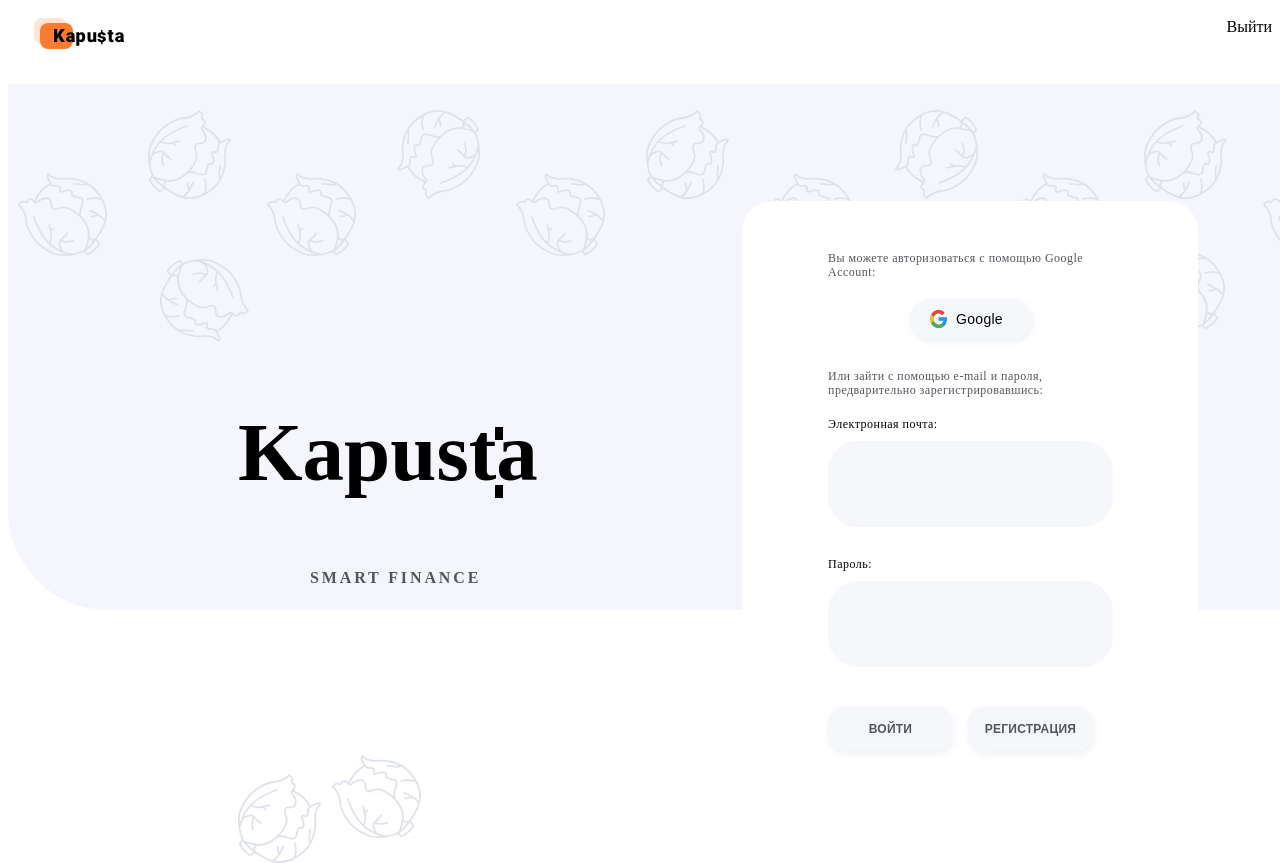
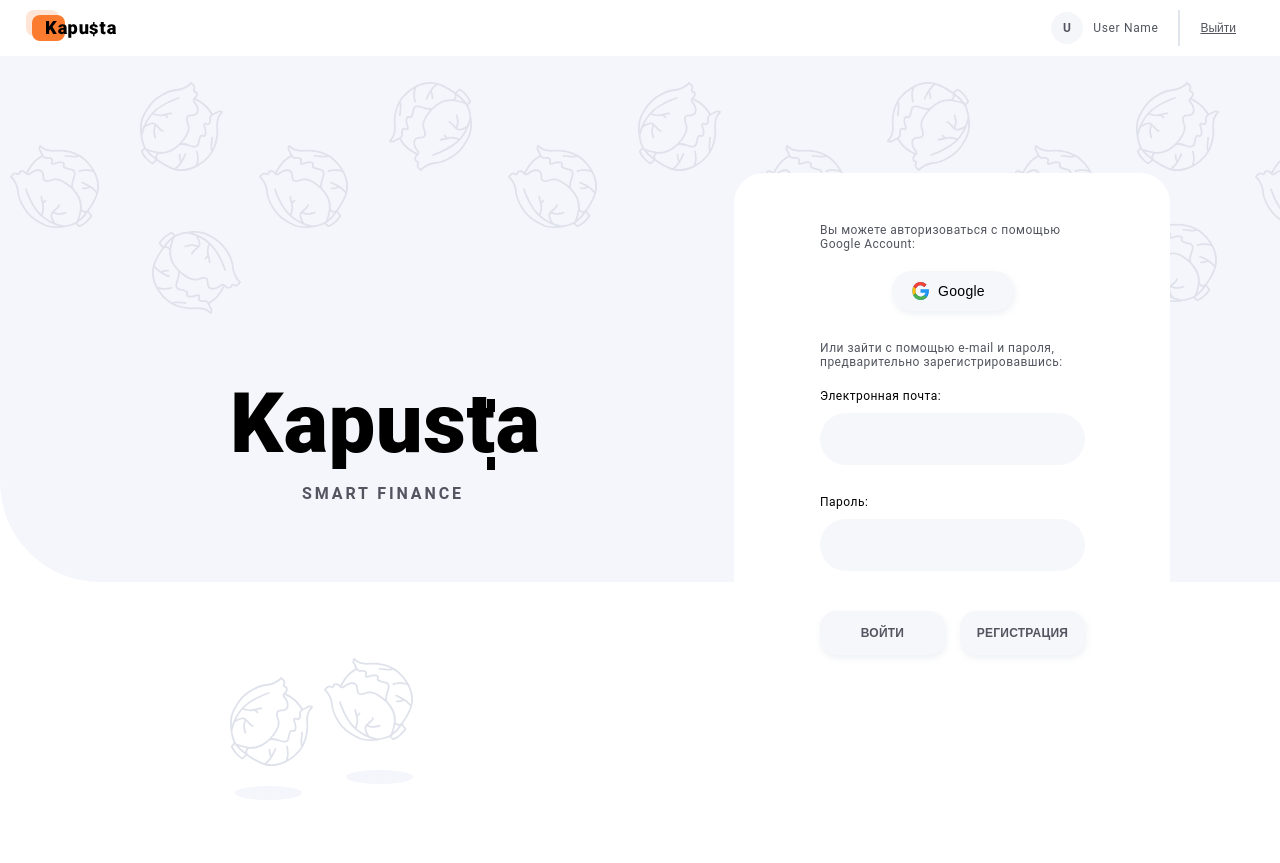
Before and after one commit to vmorgunov/project-smart-finance, a React (Create React App) app in the folder frontend/: page / in a window 1280 px wide. Shown: the top 863 px of the page. Built offline with nearby package versions, Linux system fonts and the light colour scheme.

Commit message:
Add Routing
1.Change HomeView with name , styles and background.
2.Modified UserMenu component.
3.Add Routing.
4.Add some logics for AuthForm component.

```diff
--- a/frontend/src/components/App/App.jsx
+++ b/frontend/src/components/App/App.jsx
@@ -1,23 +1,23 @@
+import { Routes, Route } from 'react-router-dom';
 import { AppBar } from "../AppBar";
-import HomeView from "../../views/HomeView/HomeView.jsx";
+
+import AuthView from "../../views/AuthView/AuthView.jsx";
 import ReportView from "../../views/ReportView/ReportView.jsx";
 
-import cabages from '../../images/mnogoKapusta.svg'
 import {
-    Container,
-    Background,
-    BgImg
+    Container
 } from "./App.styled.jsx";
 
 export const App = () => {
     return (
         <Container>
             <AppBar />
-            <Background>
-                <BgImg src={cabages} alt="Много капусты" />
-            </Background>
-            <HomeView />
-            <ReportView />
+
+            <Routes>
+                <Route exact path="/" element={<AuthView />} />
+                <Route exact path="/report" element={<ReportView />} />
+            </Routes>
+
         </Container>
     );
 }
--- a/frontend/src/components/App/App.styled.jsx
+++ b/frontend/src/components/App/App.styled.jsx
@@ -2,18 +2,5 @@ import styled from '@emotion/styled';
 
 export const Container = styled.div`
     max-width: 1280px;
-    position: relative;
     margin: 0 auto;
 `;
-
-export const Background = styled.div`
-    position: absolute;
-    height: 526px;
-    background: #F5F6FB;
-    border-bottom-left-radius: 100px;
-    z-index: -1;
-`;
-
-export const BgImg = styled.img`
-    margin: 26px 0 0 10px;
-`;
--- a/frontend/src/components/AppBar/AppBar.styled.jsx
+++ b/frontend/src/components/AppBar/AppBar.styled.jsx
@@ -2,7 +2,7 @@ import styled from '@emotion/styled';
 
 export const Container = styled.div`
     height: 56px;
-    padding: 10px 0 10px 26px;
+    padding: 10px 24px 10px 26px;
     background-color: #FFFFFF;
     display: flex;
     justify-content: space-between;
--- a/frontend/src/components/AuthForm/AuthForm.jsx
+++ b/frontend/src/components/AuthForm/AuthForm.jsx
@@ -1,3 +1,5 @@
+import { useState } from 'react';
+
 import googleIcon from '../../images/googleIcon.svg'
 import {
     Container,
@@ -8,35 +10,62 @@ import {
     FormInput,
     GoogleIcon,
     ButtonsContainer,
-    SignButton
+    FormSubmitBtn
 } from './AuthForm.styled.jsx';
 
 export const AuthForm = () => {
+    const [email, setEmail] = useState('');
+    const [password, setPassword] = useState('');
+
+    const handleChange = (e) => {
+        const { name, value } = e.currentTarget;
+
+        switch (name) {
+            case 'email':
+                setEmail(value);
+                break;
+            case 'password':
+                setPassword(value);
+                break;
+            default:
+                return;
+        }
+    }
+
+    const handleSubmit = (e) => {
+        e.preventDefault();
+
+        resetForm();
+    }
+
+    const resetForm = () => {
+        setEmail('');
+        setPassword('');
+    }
+
     return (
         <Container>
             <Note>Вы можете авторизоваться с помощью Google Account:</Note>
             <GoogleButton>
-                <GoogleIcon src={googleIcon} />
-                Google</GoogleButton>
+                <GoogleIcon src={googleIcon} />Google
+            </GoogleButton>
             <Note>Или зайти с помощью e-mail и пароля, предварительно зарегистрировавшись:</Note>
-            <Form>
+
+            <Form onSubmit={handleSubmit} autoComplete='off'>
                 <FormLabel>
                     Электронная почта:
-                    <FormInput
-                        type="email"
-                        name="email"
+                    <FormInput type="email" name="email" value={email} onChange={handleChange}
                     />
                 </FormLabel>
                 <FormLabel>
                     Пароль:
-                    <FormInput
-                        type="password"
-                        name="password"
+                    <FormInput type="password" name="password" value={password} onChange={handleChange}
                     />
                 </FormLabel>
+
                 <ButtonsContainer>
-                    <SignButton type="submit">Войти</SignButton>
-                    <SignButton type="submit">Регистрация</SignButton>
+                    <FormSubmitBtn type="submit">Войти</FormSubmitBtn>
+                    <FormSubmitBtn type="submit">Регистрация</FormSubmitBtn>
                 </ButtonsContainer>
             </Form>
         </Container>
--- a/frontend/src/components/AuthForm/AuthForm.styled.jsx
+++ b/frontend/src/components/AuthForm/AuthForm.styled.jsx
@@ -72,7 +72,7 @@ export const ButtonsContainer = styled.div`
     margin-top: 40px;
 `;
 
-export const SignButton = styled.button`
+export const FormSubmitBtn = styled.button`
     height: 44px;
     width: 125px;
     padding: 12px 15px 12px 15px;
@@ -90,7 +90,7 @@ export const SignButton = styled.button`
     letter-spacing: 0.02em;
     text-transform: uppercase;
     color: #52555F;
-    transition: all 250ms ease-in;
+    transition: all 250ms ease-out;
     &:not(:last-child) {
         margin-right: 15px;
     }
--- a/frontend/src/components/UserMenu/UserMenu.jsx
+++ b/frontend/src/components/UserMenu/UserMenu.jsx
@@ -1,7 +1,13 @@
+import {
+    Container, Avatar, Name, Button
+} from "./UserMenu.styled.jsx";
+
 export const UserMenu = () => {
     return (
-        <>
-            <span>Выйти</span>
-        </>
+        <Container>
+            <Avatar><span>U</span></Avatar>
+            <Name>User Name</Name>
+            <Button type="button">Выйти</Button>
+        </Container>
     )
 }
--- a/frontend/src/components/UserMenu/UserMenu.styled.jsx
+++ b/frontend/src/components/UserMenu/UserMenu.styled.jsx
@@ -0,0 +1,43 @@
+import styled from '@emotion/styled';
+
+export const Container = styled.div`
+    display: flex;
+    align-items: center;
+`;
+
+export const Avatar = styled.div`
+    width: 32px;
+    height: 32px;
+    background-color: #F5F6FA;
+    border-radius: 50%;
+    margin-right: 10px;
+    display: flex;
+    align-items: center;
+    justify-content: center;
+    > span {
+        font-size: 12px;
+        line-height: 14px;
+        font-weight: 700;
+        color: #52555F;
+    }
+`;
+
+export const Name = styled.span`
+    font-size: 12px;
+    line-height: 14px;
+    color: #52555F;
+    margin-right: 20px;
+`;
+
+export const Button = styled.button`
+    height: 36px;
+    border: none;
+    border-left: 2px solid #E0E5EB;
+    padding: 11px 20px 11px 20px;
+    padding-left: 20px;
+    background-color: transparent;
+    font-size: 12px;
+    line-height: 14px;
+    color: #52555F;
+    text-decoration-line: underline;
+`;
--- a/frontend/src/index.css
+++ b/frontend/src/index.css
@@ -14,10 +14,11 @@
 * {
   margin: 0;
   padding: 0;
+  box-sizing: border-box;
 }
 
 body {
-  font-family: Roboto, sans-serif;
+  font-family: 'Roboto', sans-serif;
   letter-spacing: 0.04em;
 }
 
@@ -32,7 +33,9 @@ ol {
   list-style: none;
 }
 
-a {
+a,
+button {
   font-style: normal;
   text-decoration: none;
+  cursor: pointer;
 }
--- a/frontend/src/index.js
+++ b/frontend/src/index.js
@@ -1,11 +1,14 @@
 import React from 'react';
 import ReactDOM from 'react-dom';
-
+import { BrowserRouter } from 'react-router-dom';
 import { App } from './components/App';
+import './index.css';
 
 ReactDOM.render(
   <React.StrictMode>
-    <App />
+    <BrowserRouter>
+      <App />
+    </BrowserRouter>
   </React.StrictMode>,
   document.getElementById('root'),
 );
--- a/frontend/src/views/HomeView/HomeView.jsx
+++ b/frontend/src/views/AuthView/AuthView.jsx
@@ -1,16 +1,22 @@
 import { AuthForm } from "../../components/AuthForm";
 
 import cabagesIcon from '../../images/twoKapusta.svg';
+import cabagesBg from '../../images/mnogoKapusta.svg';
 import {
     Container,
     Title,
     UnderTitle,
     TitlesContainer,
     CabagesIcon,
-} from "./HomeView.styled";
+    Background,
+    BgImg
+} from "./AuthView.styled";
 
-const HomeView = () => {
-    return (
+const AuthView = () => {
+    return (<>
+        <Background>
+            <BgImg src={cabagesBg} alt="Много капусты" />
+        </Background>
         <Container>
             <TitlesContainer>
                 <Title>Kapusta</Title>
@@ -19,7 +25,8 @@ const HomeView = () => {
             </TitlesContainer>
             <AuthForm />
         </Container>
+    </>
     )
 }
 
-export default HomeView;
+export default AuthView;
--- a/frontend/src/views/HomeView/HomeView.styled.jsx
+++ b/frontend/src/views/AuthView/AuthView.styled.jsx
@@ -51,3 +51,15 @@ export const UnderTitle = styled.h2`
 export const CabagesIcon = styled.img`
     margin-top: 155px;
 `;
+
+export const Background = styled.div`
+    position: absolute;
+    height: 526px;
+    background: #F5F6FB;
+    border-bottom-left-radius: 100px;
+    z-index: -1;
+`;
+
+export const BgImg = styled.img`
+    margin: 26px 0 0 10px;
+`;
```
